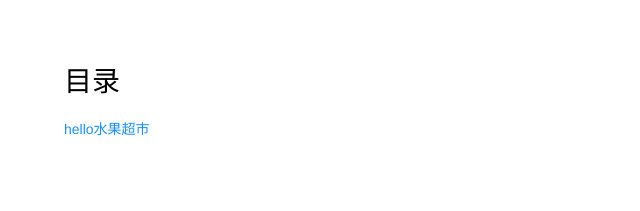
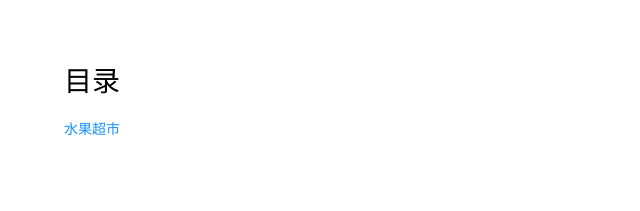
Before and after one commit to wyweb1/lxaboutVue, a Vue app: page /#/catalog in a window 1280 px wide. Before the commit this address led to /#/. Shown: the top 211 px of the page, without its empty margins (0-640 px from the left). Built offline with nearby package versions, Linux system fonts and the light colour scheme.

Commit message:
modify:wu

```diff
--- a/src/App.vue
+++ b/src/App.vue
@@ -8,8 +8,10 @@
     <!-- <div class="catalogBox">
       <Catalog v-for="item in catalogolist " :key="item.title" v-bind:list="item"/>
     </div> -->
-    <router-link to="/helloworld"><a href="/helloworld">hello</a></router-link>
-    <router-link to="/fruit"><a href="/fruit">水果超市</a></router-link>
+
+    <router-link :to="{ path: '/fruit'}">水果超市</router-link>
+    <br>
+
 
 
   </div>
@@ -31,7 +33,7 @@ export default {
 
       title:'目录',
       catalogolist:[
-        {title:'水果超市',url:'/Fruit'},
+        {title:'fruit-shopping',url:'/Fruit'},
       ]
     }
   },
--- a/src/components/Catalog.vue
+++ b/src/components/Catalog.vue
@@ -1,6 +1,6 @@
 <template>
     <div id="catalog">
-       <a href="">• {{list.title}}</a>
+       <a href="javascript:void(0);" @click="toFruitPage">• {{list.title}}</a>
     </div>
 </template>
 <script>
@@ -21,6 +21,14 @@
         methods:{
             test(){
                 console.log(this.list,'pp')
+            },
+            toFruitPage(){
+                // this.$router.push({
+                //     path:'/src/components/Fruit.vue',
+                //     query:{
+                //         mallCode:'000'
+                //     }
+                // })
             }
         },
 
--- a/src/main.js
+++ b/src/main.js
@@ -2,11 +2,13 @@ import Vue from 'vue'
 import App from './App'
 import router from './router'
 import {Button} from 'vant';
+// 消息提示的环境配置，设置为开发环境或者生产环境,false为开发环境有错误提醒？
+
 Vue.config.productionTip = false
 Vue.use(Button);
 /* eslint-disable no-new */
 new Vue({
   el: '#app',
-  router,
+  router,//在根部挂载（注入）路由使整个应用都有路由的功能
   render: h => h(App)
 })
--- a/src/router/index.js
+++ b/src/router/index.js
@@ -5,6 +5,7 @@ import HelloWorld from '@/components/HelloWorld'
 import Fruit from '@/components/Fruit'
 
 Vue.use(Router)
+
 
 export default new Router({
   routes: [
@@ -26,3 +27,15 @@ export default new Router({
 
   ]
 })
+
+// 解决：Uncaught (in promise) NavigationDuplicated;
+let originalPush = Router.prototype.push; // 先保存一份 Router.prototype.push方法
+let originalRepace = Router.prototype.replace;
+
+Router.prototype.push = function push(location) {
+    // call(); 篡改上下文    catch(); 捕获异常 ****
+    return originalPush.call(this, location).catch(e => e);
+}
+Router.prototype.replace = function replace(location) {
+    return originalRepace.call(this, location).catch(e => e);
+}
```
